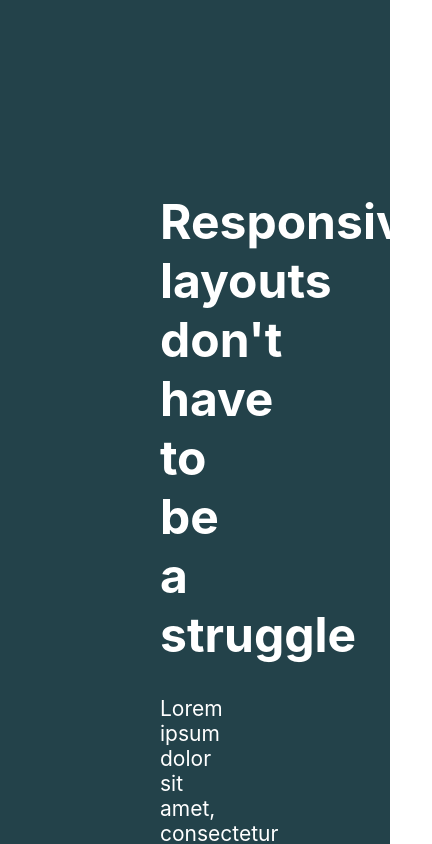
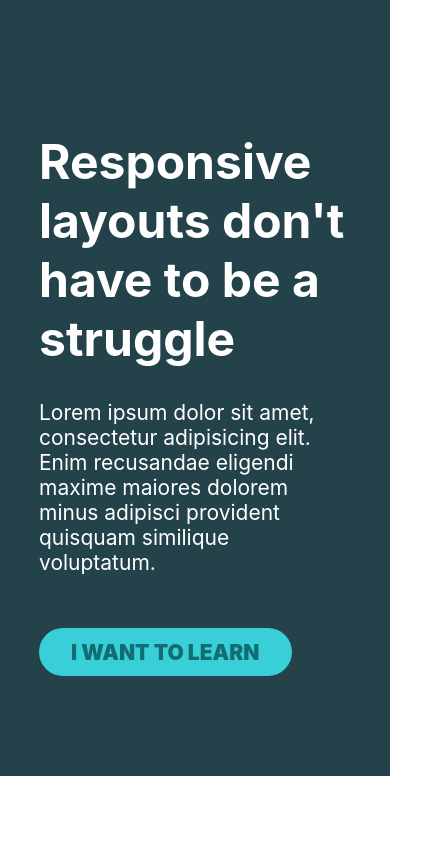
Before and after one commit to dzulfiqarzaky/kevin-challange-3, a plain HTML site: page index.html in a window 390 px wide. Shown: the top 844 px of the page, 432 px wide, since content can reach past the window. Drawn offline with Linux system fonts and the light colour scheme.

Commit message:
change padding from 10rem to 100px 0, and change container width to 80% plus add max-width to 750px, add margin: 0 auto to container aswell, this is good practive for responsive layout

```diff
--- a/style.css
+++ b/style.css
@@ -16,11 +16,17 @@ h1 {
 
 .background {
     background-color: #23424a;
-    padding: 10rem;
+
+    /* a lot of people make the problem with using 10rem padding */
+    /* padding: 10rem; */
+    padding: 100px 0;
 }
 
 .container {
-   max-width: 50%;
+   width: 80%;
+   /* put max-width values */
+   max-width: 750px;
+   margin: 0 auto;
 }
 
 .cta {
```
